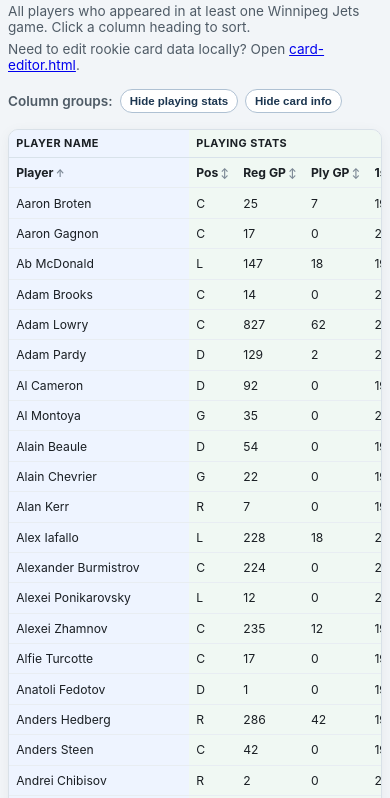
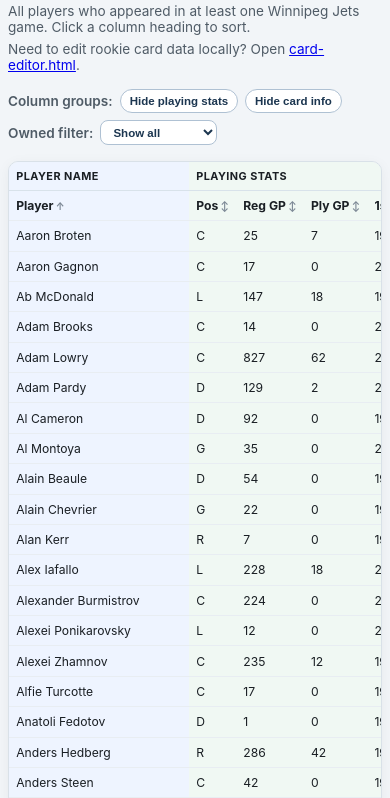
Before and after one commit to coryallegory/wpgjets-players, a plain HTML site: page index.html in a window 390 px wide. Shown: the part 46-844 px from the top of the page. Drawn offline with Linux system fonts and the light colour scheme.

Commit message:
Replace owned key toggle with mobile-friendly filter UI

```diff
--- a/index.html
+++ b/index.html
@@ -16,7 +16,7 @@
         Need to edit rookie card data locally? Open <a href="card-editor.html">card-editor.html</a>.
       </p>
 
-      <section class="controls" aria-label="Column groups">
+      <section class="controls" aria-label="Table controls">
         <p class="controls__label">Column groups:</p>
         <button type="button" class="group-toggle" data-target-group="stats" aria-pressed="true">
           Hide playing stats
@@ -24,6 +24,13 @@
         <button type="button" class="group-toggle" data-target-group="card" aria-pressed="true">
           Hide card info
         </button>
+
+        <label class="controls__label" for="owned-filter">Owned filter:</label>
+        <select id="owned-filter" class="filter-select">
+          <option value="all">Show all</option>
+          <option value="owned">Owned only</option>
+          <option value="unowned">Unowned only</option>
+        </select>
       </section>
 
       <div class="table-wrapper">
--- a/js/main.js
+++ b/js/main.js
@@ -3,7 +3,14 @@
 import { bindColumnGroupToggles } from './column-groups.js';
 
 const tableElement = document.querySelector('#players-table');
+const ownedFilterElement = document.querySelector('#owned-filter');
 const playersTable = new PlayersTable(tableElement);
+
+if (ownedFilterElement) {
+  ownedFilterElement.addEventListener('change', () => {
+    playersTable.setOwnedFilter(ownedFilterElement.value);
+  });
+}
 
 playersTable.bindSorting();
 bindColumnGroupToggles(tableElement);
@@ -11,6 +18,10 @@
 loadPlayers()
   .then((players) => {
     playersTable.setPlayers(players);
+
+    if (ownedFilterElement) {
+      playersTable.setOwnedFilter(ownedFilterElement.value);
+    }
   })
   .catch((error) => {
     playersTable.renderError(error.message);
--- a/js/table.js
+++ b/js/table.js
@@ -20,6 +20,7 @@
     this.sortButtons = tableElement.querySelectorAll('thead button[data-key]');
     this.players = [];
     this.sortState = { key: 'playerName', direction: 'asc' };
+    this.ownedFilter = 'all';
   }
 
   setPlayers(players) {
@@ -28,11 +29,29 @@
     this.render();
   }
 
-  sortedPlayers() {
-    return [...this.players].sort((a, b) => {
-      const result = compareValues(a, b, this.sortState.key);
-      return this.sortState.direction === 'asc' ? result : -result;
-    });
+  setOwnedFilter(filter) {
+    const nextFilter = ['all', 'owned', 'unowned'].includes(filter) ? filter : 'all';
+    this.ownedFilter = nextFilter;
+    this.render();
+  }
+
+  filteredAndSortedPlayers() {
+    return this.players
+      .filter((player) => {
+        if (this.ownedFilter === 'owned') {
+          return player.rookieCardIsOwned;
+        }
+
+        if (this.ownedFilter === 'unowned') {
+          return !player.rookieCardIsOwned;
+        }
+
+        return true;
+      })
+      .sort((a, b) => {
+        const result = compareValues(a, b, this.sortState.key);
+        return this.sortState.direction === 'asc' ? result : -result;
+      });
   }
 
   updateSortIndicators() {
@@ -65,7 +84,7 @@
   render() {
     this.tableBody.innerHTML = '';
 
-    this.sortedPlayers().forEach((player) => {
+    this.filteredAndSortedPlayers().forEach((player) => {
       const row = document.createElement('tr');
       row.innerHTML = `
         <td class="col-player">${player.playerName}</td>
--- a/styles.css
+++ b/styles.css
@@ -68,6 +68,16 @@
   background: #1c3650;
   color: #fff;
   border-color: #1c3650;
+}
+
+.filter-select {
+  border: 1px solid #afc1d3;
+  background: #fff;
+  color: #1c3650;
+  border-radius: 8px;
+  font-size: 0.78rem;
+  font-weight: 600;
+  padding: 0.3rem 0.5rem;
 }
 
 .table-wrapper {
@@ -188,4 +198,8 @@
     font-size: 0.72rem;
     padding: 0.3rem 0.55rem;
   }
+
+  .filter-select {
+    font-size: 0.72rem;
+  }
 }
```
